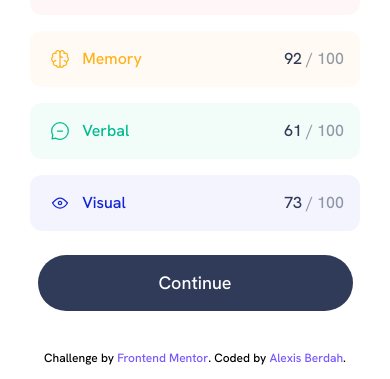
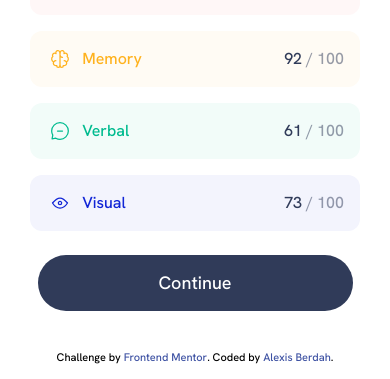
Before and after one commit to alexisberdah/kun-results-summary, a website built with Parcel: page index.html in a window 390 px wide. Shown: the part 465-844 px from the top of the page. Built offline with nearby package versions, Linux system fonts and the light colour scheme.

Commit message:
Attribution fixed

```diff
--- a/src/styles.scss
+++ b/src/styles.scss
@@ -62,6 +62,19 @@ a {
   min-height: 95vh;
   background-color: $veryLightBlue;
   display: flex;
+}
+
+.attribution {
+  text-align: center;
+  font-size: 11px;
+  height: 5vh;
+  display: flex;
+  justify-content: center;
+  align-items: center;
+}
+
+.attribution a {
+  color: hsl(228, 45%, 44%);
 }
 
 .card {
@@ -224,14 +237,6 @@ a {
   color: white;
 }
 
-.attribution {
-  display: flex;
-  justify-content: center;
-  align-items: center;
-  height: 5vh;
-  font-size: .875rem;
-}
-
 @media screen and (max-width: 767px) {
   .mainContainer {
     background: white;
@@ -260,6 +265,7 @@ a {
       font-weight: $bold;
       margin-top: 1.5rem;
     }
+
     >p {
       font-weight: $medium;
       font-size: 1rem;
@@ -316,9 +322,4 @@ a {
       width: 19.6875rem;
     }
   }
-
-  .attribution {
-    text-align: center;
-    font-size: .75rem;
-  }
 }
```
Also changed, not shown: docs/index.html (+1 -1 lines), src/styles.css, 5 other files.
